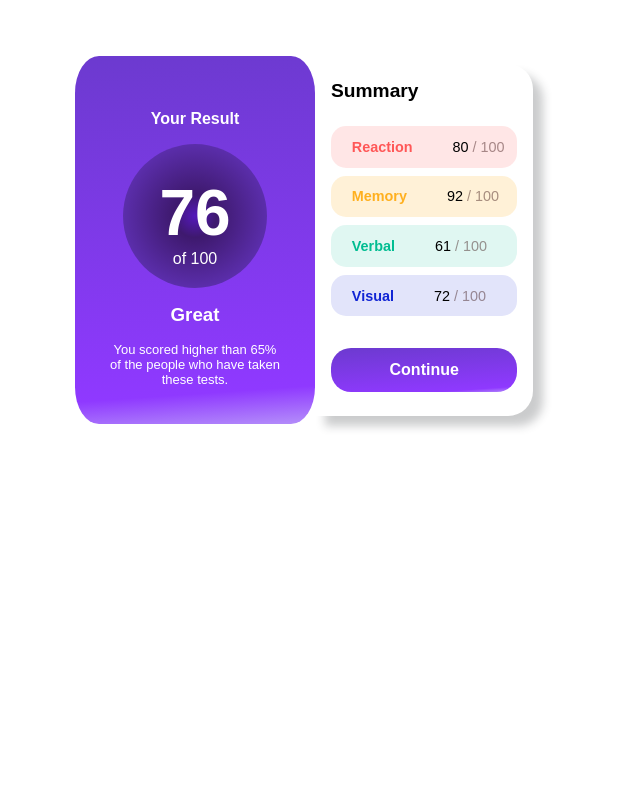
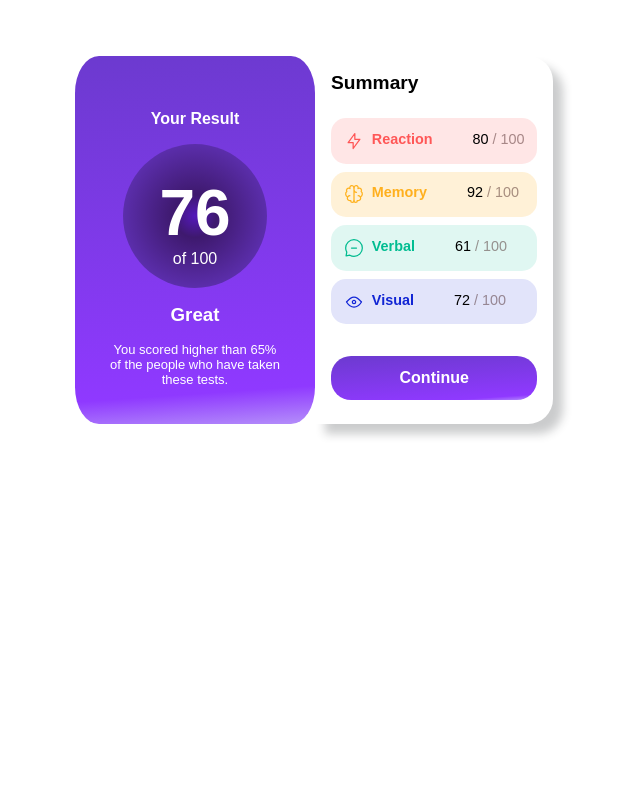
Before and after one commit to fggdbdsbfd/2nd-solution-of-Results-summary-component-, a plain HTML site: page index.html in a window 1280 px wide. Shown: the top 800 px of the page, without its empty margins (325-965 px from the left). Drawn offline with Linux system fonts and the light colour scheme.

Commit message:
Update index.html

```diff
--- a/index.html
+++ b/index.html
@@ -35,25 +35,25 @@
 
         <h4>Summary</h4>
         <ul class="side" >
-          <li class="react" >  <img src="/assets/images/icon-reaction.svg" alt="">
+          <li class="react" >  <img src="icon-reaction.svg" alt="">
             <h5> Reaction </h5>
               <p>  80   <span> / 100  </span></p>
              </li>
 
-             <li class="memory">  <img src="/assets/images/icon-memory.svg" alt="">
+             <li class="memory">  <img src="icon-memory.svg" alt="">
               <h5>  Memory </h5>
                 <p>    92    <span> / 100 </span></p>
                </li>
 
                <li class="verbal">
-                  <img src="/assets/images/icon-verbal.svg" alt="">
+                  <img src="icon-verbal.svg" alt="">
                 <h5>
                   Verbal</h5>
                   <p>    61    <span> / 100 </span></p>
                  </li>
 
                  <li class="visual">
-                   <img src="/assets/images/icon-visual.svg" alt="">
+                   <img src="icon-visual.svg" alt="">
                   <h5>
                     Visual</h5>
                     <p>    72    <span> / 100 </span></p>
```
